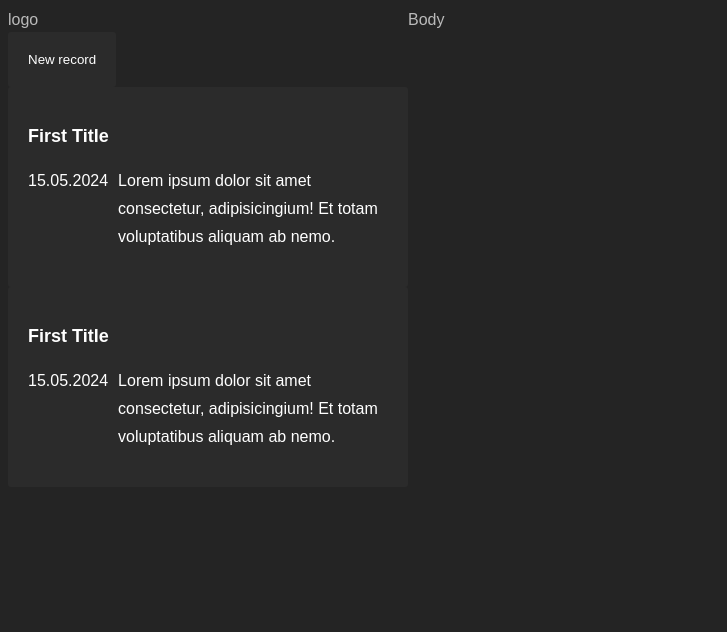
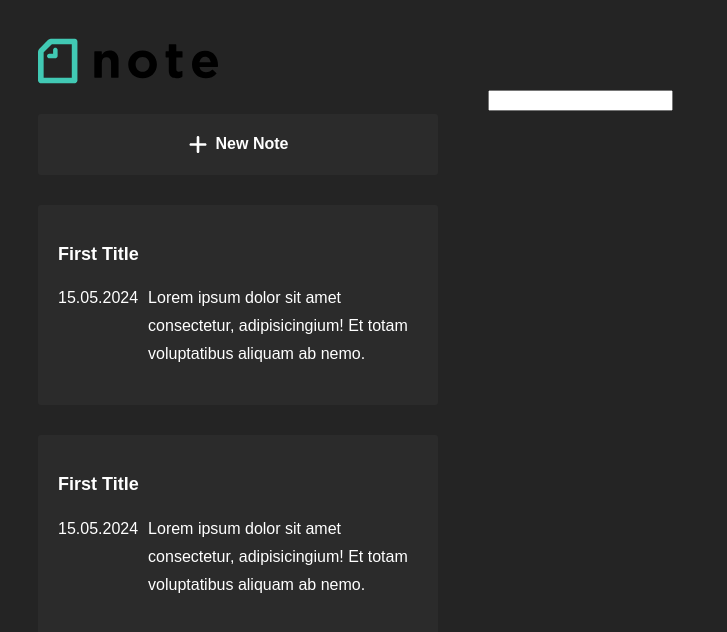
Before and after one commit to ABDMAD02/Journal-pet-, a React (Vite) app: page / in a window 1280 px wide. Shown: the top 632 px of the page, without its empty margins (0-727 px from the left). Built offline with nearby package versions, Linux system fonts and the light colour scheme; a web font is replaced by a local one.

Commit message:
3rd commit

```diff
--- a/src/App.css
+++ b/src/App.css
@@ -1,3 +1,4 @@
 .app {
   display: flex;
+  padding: 30px;
 }
--- a/src/App.jsx
+++ b/src/App.jsx
@@ -7,6 +7,7 @@ import Header from './components/Header/Header';
 import JournalList from './components/JournalList/JournalList';
 import JournalAddButton from './components/JournalAddButton/JournalAddButton';
 import Body from './layouts/Body/Body';
+import { useState } from 'react';
 
 
 export default function App(){
@@ -28,6 +29,12 @@ export default function App(){
       text : 'Lorem ipsum dolor sit amet consectetur.'
     }
   ];
+
+  const [inputData, setInputData] = useState('');
+
+  const inputChange = (event) => {
+    setInputData(event.target.value);
+  };
 
   return (
     <div className='app'>
@@ -53,7 +60,7 @@ export default function App(){
       </JournalList>
     </LeftPanel>
     <Body>
-      Body
+      <input type="text" value={inputData} onChange={inputChange}/>
     </Body>
     </div>
    );
--- a/src/components/CardButton/CardButton.css
+++ b/src/components/CardButton/CardButton.css
@@ -7,6 +7,7 @@
     cursor: pointer;
     text-align: start;
     display: block;
+    width: 100%;
 }
 
 .card-button:hover {
--- a/src/components/CardButton/CardButton.jsx
+++ b/src/components/CardButton/CardButton.jsx
@@ -1,8 +1,10 @@
 import './CardButton.css';
 
-function CardButton({children}) {
+function CardButton({children, className}) {
+
+    const cl = 'card-button' + (className ? ' ' + className : '');
     return (
-        <button className='card-button'>
+        <button className={cl}>
             {children}
         </button>
     );
--- a/src/components/Header/Header.css
+++ b/src/components/Header/Header.css
@@ -0,0 +1,3 @@
+.logo {
+    width: 180px;
+}
--- a/src/components/Header/Header.jsx
+++ b/src/components/Header/Header.jsx
@@ -1,10 +1,8 @@
 import './Header.css';
 
-function Header({children}) {
+function Header() {
     return (
-        <>
-        logo
-        </>
+        <img className='logo' src="/logo.svg" alt="logo_note" />
     );
 }
 
--- a/src/components/JournalAddButton/JournalAddButton.css
+++ b/src/components/JournalAddButton/JournalAddButton.css
@@ -0,0 +1,11 @@
+.journal-add {
+    padding: 20px;
+    display: flex;
+    align-items: center;
+    justify-content: center;
+    gap: 8px;
+    font-size: 16px;
+    font-style: normal;
+    font-weight: 600;
+    line-height: normal
+}
--- a/src/components/JournalAddButton/JournalAddButton.jsx
+++ b/src/components/JournalAddButton/JournalAddButton.jsx
@@ -1,10 +1,13 @@
 import CardButton from '../CardButton/CardButton';
 import './JournalAddButton.css';
 
-function JournalAddButton({children}) {
+function JournalAddButton() {
     return (
-        <CardButton>
-            New record
+        <CardButton className = "journal-add">
+        <svg xmlns="http://www.w3.org/2000/svg" viewBox="0 0 448 512" width="20" height="21">
+        <path fill="#ffffff" d="M256 80c0-17.7-14.3-32-32-32s-32 14.3-32 32V224H48c-17.7 0-32 14.3-32 32s14.3 32 32 32H192V432c0 17.7 14.3 32 32 32s32-14.3 32-32V288H400c17.7 0 32-14.3 32-32s-14.3-32-32-32H256V80z"/>
+        </svg>
+        New Note
         </CardButton>
     );
 }
--- a/src/components/JournalList/JournalList.css
+++ b/src/components/JournalList/JournalList.css
@@ -0,0 +1,5 @@
+.journal-list {
+    display: flex;
+    flex-direction: column;
+    gap: 30px;
+}
--- a/src/layouts/Body/Body.css
+++ b/src/layouts/Body/Body.css
@@ -1,3 +1,3 @@
 .body {
-
+    padding: 50px;
 }
--- a/src/layouts/LeftPanel/LeftPanel.css
+++ b/src/layouts/LeftPanel/LeftPanel.css
@@ -1,3 +1,6 @@
 .left-panel {
     width: 400px;
+    display: flex;
+    flex-direction: column;
+    gap: 30px;
 }
```
Also changed, not shown: public/logo.svg (added).
